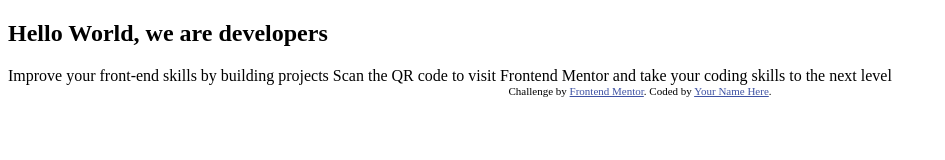
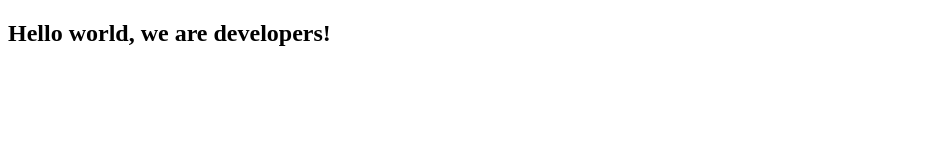
Before and after one commit to GreetyCr/Glodie_Randall_Microverse, a plain HTML site: page index.html in a window 1280 px wide. Shown: the whole page, without its empty margins (0-945 px from the left). Drawn offline with Linux system fonts and the light colour scheme.

Commit message:
Repo Fixed (Wrong set up)

```diff
--- a/index.html
+++ b/index.html
@@ -1,29 +1,15 @@
 <!DOCTYPE html>
 <html lang="en">
-<head>
-  <meta charset="UTF-8">
-  <meta name="viewport" content="width=device-width, initial-scale=1.0"> <!-- displays site properly based on user's device -->
+  <head>
+    <meta charset="UTF-8">
+    <title>Fork Me! FCC: Test Suite Template</title>
+    <link rel="stylesheet" href="css/style.css">
+  </head>
 
-  <link rel="icon" type="image/png" sizes="32x32" href="./images/favicon-32x32.png">
+  <body>
+    <script src="https://cdn.freecodecamp.org/testable-projects-fcc/v1/bundle.js"></script>
 
-  <title>Frontend Mentor | QR code component</title>
-
-  <!-- Feel free to remove these styles or customise in your own stylesheet 👍 -->
-  <style>
-    .attribution { font-size: 11px; text-align: center; }
-    .attribution a { color: hsl(228, 45%, 44%); }
-  </style>
-</head>
-<body>
-  <h2>Hello World, we are developers</h2>
-
-  Improve your front-end skills by building projects
-
-  Scan the QR code to visit Frontend Mentor and take your coding skills to the next level
-
-  <div class="attribution">
-    Challenge by <a href="https://www.frontendmentor.io?ref=challenge" target="_blank">Frontend Mentor</a>.
-    Coded by <a href="#">Your Name Here</a>.
-  </div>
-</body>
+    <h2>Hello world, we are developers!</h2>
+    <script  src="js/index.js"></script>
+  </body>
 </html>
```
Also changed, not shown: js/index.js (added, +28 -0 lines), css/style.css (added), design/desktop-design.jpg (deleted), design/desktop-preview.jpg (deleted), design/mobile-design.jpg (deleted), images/favicon-32x32.png (deleted), images/image-qr-code.png (deleted), license.txt (added), 5 other files.
